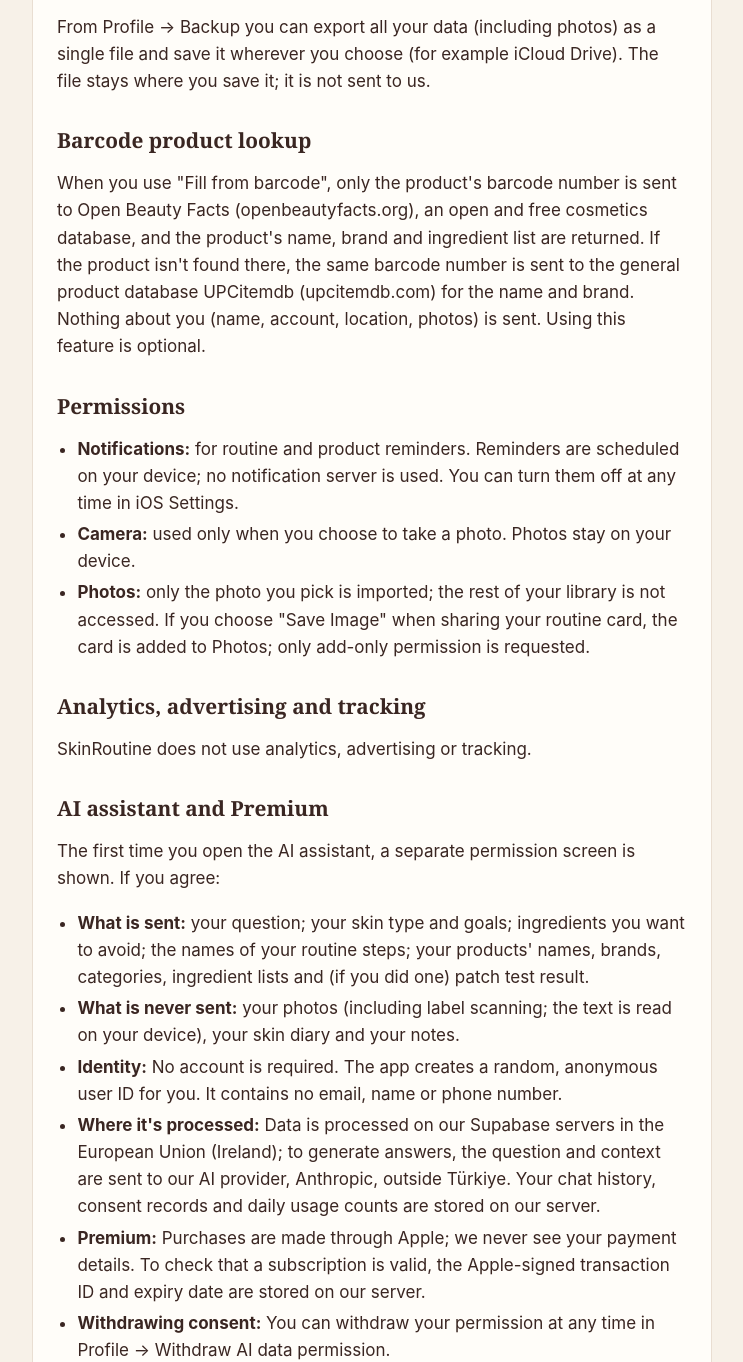
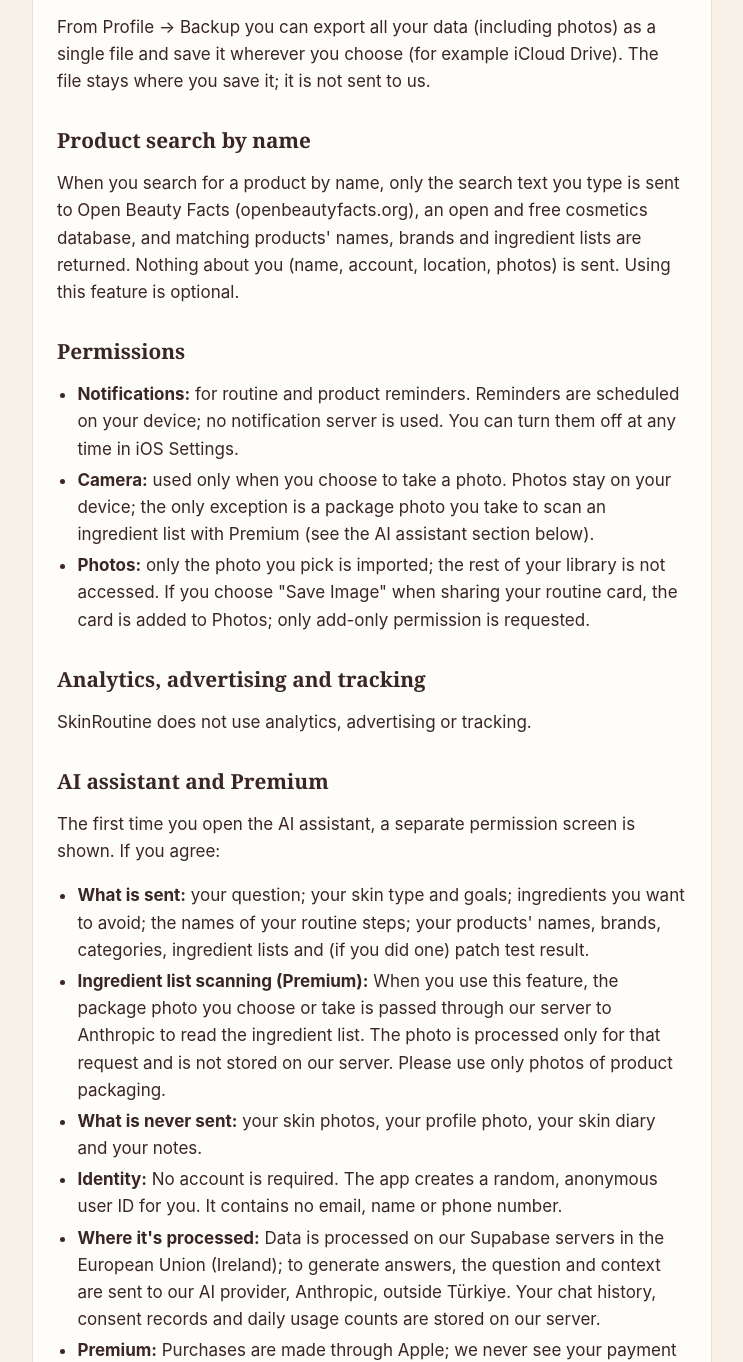
Before and after one commit to sulesyy/skinroutine, a plain HTML site: page privacy-en.html in a window 1280 px wide. Shown: the part 1088-2450 px from the top of the page, without its empty margins (268-1011 px from the left). Drawn offline with Linux system fonts and the light colour scheme.

Commit message:
Gizlilik politikası: barkod kaldırıldı, Premium içerik okutmada ambalaj fotoğrafı AI'a gönderilir

```diff
--- a/privacy-en.html
+++ b/privacy-en.html
@@ -27,12 +27,12 @@ a{color:var(--accent)}ul{padding-left:1.2em}li{margin:4px 0}p.meta{color:var(--m
 <h2>Backups</h2>
 <p>If iCloud Backup or computer backups are turned on for your iPhone, app data is included in Apple's device backup. These backups are subject to Apple's privacy terms and are not accessible to us.</p>
 <p>From Profile → Backup you can export all your data (including photos) as a single file and save it wherever you choose (for example iCloud Drive). The file stays where you save it; it is not sent to us.</p>
-<h2>Barcode product lookup</h2>
-<p>When you use "Fill from barcode", only the product's barcode number is sent to Open Beauty Facts (openbeautyfacts.org), an open and free cosmetics database, and the product's name, brand and ingredient list are returned. If the product isn't found there, the same barcode number is sent to the general product database UPCitemdb (upcitemdb.com) for the name and brand. Nothing about you (name, account, location, photos) is sent. Using this feature is optional.</p>
+<h2>Product search by name</h2>
+<p>When you search for a product by name, only the search text you type is sent to Open Beauty Facts (openbeautyfacts.org), an open and free cosmetics database, and matching products' names, brands and ingredient lists are returned. Nothing about you (name, account, location, photos) is sent. Using this feature is optional.</p>
 <h2>Permissions</h2>
 <ul>
 <li><strong>Notifications:</strong> for routine and product reminders. Reminders are scheduled on your device; no notification server is used. You can turn them off at any time in iOS Settings.</li>
-<li><strong>Camera:</strong> used only when you choose to take a photo. Photos stay on your device.</li>
+<li><strong>Camera:</strong> used only when you choose to take a photo. Photos stay on your device; the only exception is a package photo you take to scan an ingredient list with Premium (see the AI assistant section below).</li>
 <li><strong>Photos:</strong> only the photo you pick is imported; the rest of your library is not accessed. If you choose "Save Image" when sharing your routine card, the card is added to Photos; only add-only permission is requested.</li>
 </ul>
 <h2>Analytics, advertising and tracking</h2>
@@ -41,7 +41,8 @@ a{color:var(--accent)}ul{padding-left:1.2em}li{margin:4px 0}p.meta{color:var(--m
 <p>The first time you open the AI assistant, a separate permission screen is shown. If you agree:</p>
 <ul>
 <li><strong>What is sent:</strong> your question; your skin type and goals; ingredients you want to avoid; the names of your routine steps; your products' names, brands, categories, ingredient lists and (if you did one) patch test result.</li>
-<li><strong>What is never sent:</strong> your photos (including label scanning; the text is read on your device), your skin diary and your notes.</li>
+<li><strong>Ingredient list scanning (Premium):</strong> When you use this feature, the package photo you choose or take is passed through our server to Anthropic to read the ingredient list. The photo is processed only for that request and is not stored on our server. Please use only photos of product packaging.</li>
+<li><strong>What is never sent:</strong> your skin photos, your profile photo, your skin diary and your notes.</li>
 <li><strong>Identity:</strong> No account is required. The app creates a random, anonymous user ID for you. It contains no email, name or phone number.</li>
 <li><strong>Where it's processed:</strong> Data is processed on our Supabase servers in the European Union (Ireland); to generate answers, the question and context are sent to our AI provider, Anthropic, outside Türkiye. Your chat history, consent records and daily usage counts are stored on our server.</li>
 <li><strong>Premium:</strong> Purchases are made through Apple; we never see your payment details. To check that a subscription is valid, the Apple-signed transaction ID and expiry date are stored on our server.</li>
```
